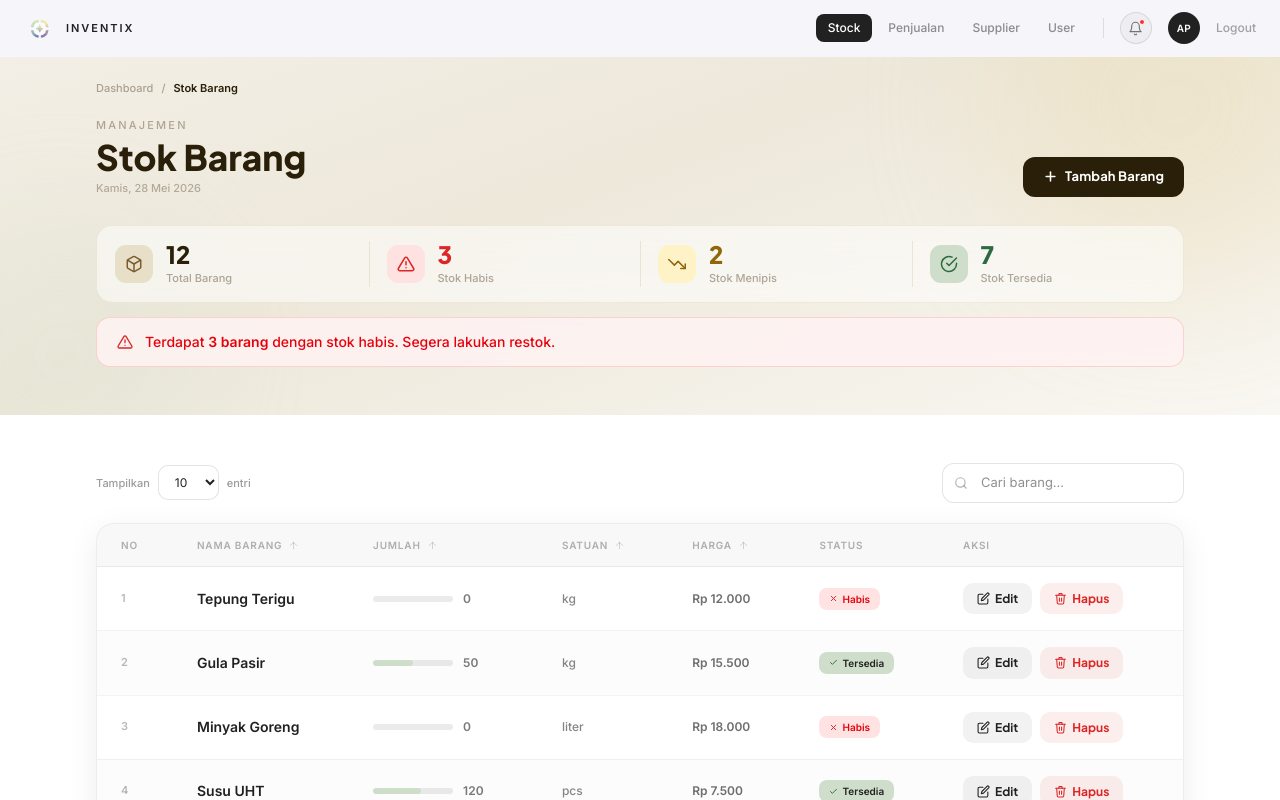
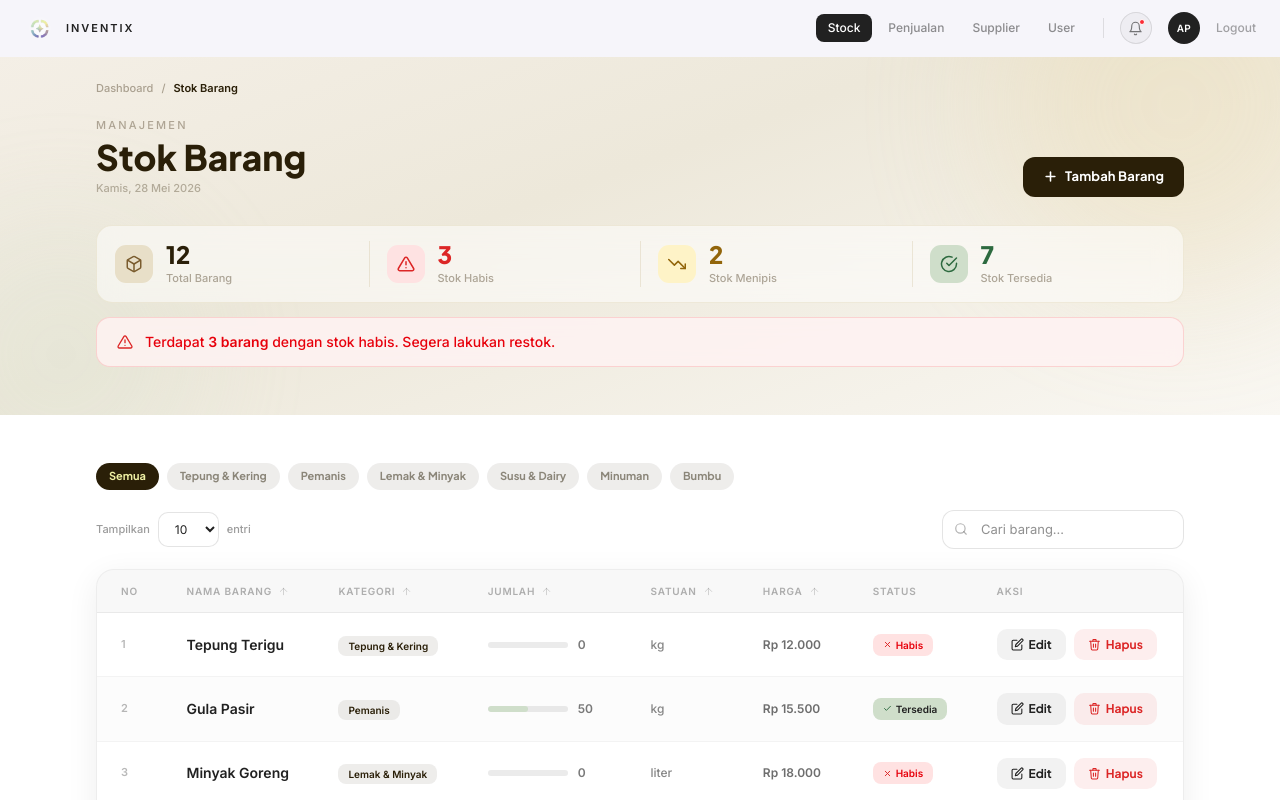
Before and after one commit to kathleenklavinka/inventix-fe, a Next.js app: page /stock in a window 1280 px wide. Shown: the top 800 px of the page. Built offline with nearby package versions, Linux system fonts and the light colour scheme.

Commit message:
updated stock page

```diff
--- a/app/stock/page.tsx
+++ b/app/stock/page.tsx
@@ -9,18 +9,18 @@ const user = { nama: "Andi Pratama", role: "Admin", initials: "AP" };
 const isAdmin = true;
 
 const stokData = [
-  { id: 1, nama: "Tepung Terigu",   jumlah: 0,   satuan: "kg",    harga: 12000,  max: 100 },
-  { id: 2, nama: "Gula Pasir",      jumlah: 50,  satuan: "kg",    harga: 15500,  max: 100 },
-  { id: 3, nama: "Minyak Goreng",   jumlah: 0,   satuan: "liter", harga: 18000,  max: 80  },
-  { id: 4, nama: "Susu UHT",        jumlah: 120, satuan: "pcs",   harga: 7500,   max: 200 },
-  { id: 5, nama: "Kopi Arabika",    jumlah: 30,  satuan: "kg",    harga: 85000,  max: 60  },
-  { id: 6, nama: "Teh Hijau",       jumlah: 15,  satuan: "pcs",   harga: 22000,  max: 50  },
-  { id: 7, nama: "Beras Premium",   jumlah: 200, satuan: "kg",    harga: 14000,  max: 300 },
-  { id: 8, nama: "Garam Halus",     jumlah: 8,   satuan: "kg",    harga: 5000,   max: 40  },
-  { id: 9, nama: "Mentega",         jumlah: 0,   satuan: "pcs",   harga: 32000,  max: 60  },
-  { id: 10, nama: "Coklat Bubuk",   jumlah: 22,  satuan: "kg",    harga: 45000,  max: 50  },
-  { id: 11, nama: "Vanilla Essence",jumlah: 40,  satuan: "botol", harga: 28000,  max: 80  },
-  { id: 12, nama: "Baking Powder",  jumlah: 5,   satuan: "pcs",   harga: 12500,  max: 30  },
+  { id: 1,  nama: "Tepung Terigu",    jumlah: 0,   satuan: "kg",    harga: 12000, max: 100, kategori: "Tepung & Kering" },
+  { id: 2,  nama: "Gula Pasir",       jumlah: 50,  satuan: "kg",    harga: 15500, max: 100, kategori: "Pemanis" },
+  { id: 3,  nama: "Minyak Goreng",    jumlah: 0,   satuan: "liter", harga: 18000, max: 80,  kategori: "Lemak & Minyak" },
+  { id: 4,  nama: "Susu UHT",         jumlah: 120, satuan: "pcs",   harga: 7500,  max: 200, kategori: "Susu & Dairy" },
+  { id: 5,  nama: "Kopi Arabika",     jumlah: 30,  satuan: "kg",    harga: 85000, max: 60,  kategori: "Minuman" },
+  { id: 6,  nama: "Teh Hijau",        jumlah: 15,  satuan: "pcs",   harga: 22000, max: 50,  kategori: "Minuman" },
+  { id: 7,  nama: "Beras Premium",    jumlah: 200, satuan: "kg",    harga: 14000, max: 300, kategori: "Tepung & Kering" },
+  { id: 8,  nama: "Garam Halus",      jumlah: 8,   satuan: "kg",    harga: 5000,  max: 40,  kategori: "Bumbu" },
+  { id: 9,  nama: "Mentega",          jumlah: 0,   satuan: "pcs",   harga: 32000, max: 60,  kategori: "Lemak & Minyak" },
+  { id: 10, nama: "Coklat Bubuk",     jumlah: 22,  satuan: "kg",    harga: 45000, max: 50,  kategori: "Pemanis" },
+  { id: 11, nama: "Vanilla Essence",  jumlah: 40,  satuan: "botol", harga: 28000, max: 80,  kategori: "Bumbu" },
+  { id: 12, nama: "Baking Powder",    jumlah: 5,   satuan: "pcs",   harga: 12500, max: 30,  kategori: "Tepung & Kering" },
 ];
 
 const SHOW_OPTIONS = [5, 10, 25, 50];
@@ -154,8 +154,10 @@ export default function StockPage() {
   const [data, setData] = useState(stokData);
   const [deleteModal, setDeleteModal] = useState<typeof stokData[0] | null>(null);
   const [toast, setToast] = useState<{ msg: string; type: "success" | "error" } | null>(null);
+  const [filterKategori, setFilterKategori] = useState("Semua");
 
   const adaStokHabis = data.some((d) => d.jumlah === 0);
+  const kategoriList = ["Semua", ...Array.from(new Set(data.map(d => d.kategori)))];
 
   useEffect(() => {
     const update = () => {
@@ -170,10 +172,13 @@ export default function StockPage() {
     if (toast) { const t = setTimeout(() => setToast(null), 3000); return () => clearTimeout(t); }
   }, [toast]);
 
-  const filtered = data.filter((d) =>
-    d.nama.toLowerCase().includes(search.toLowerCase()) ||
-    d.satuan.toLowerCase().includes(search.toLowerCase())
-  );
+  const filtered = data.filter((d) => {
+    const matchSearch =
+      d.nama.toLowerCase().includes(search.toLowerCase()) ||
+      d.satuan.toLowerCase().includes(search.toLowerCase());
+    const matchKat = filterKategori === "Semua" || d.kategori === filterKategori;
+    return matchSearch && matchKat;
+  });
 
   const sorted = [...filtered].sort((a, b) => {
     if (!sortCol) return 0;
@@ -326,6 +331,15 @@ export default function StockPage() {
         .progress-bar { transition:width 1.2s cubic-bezier(.22,1,.36,1); }
         .sort-th { cursor:pointer; user-select:none; }
         .sort-th:hover { color:#212121 !important; }
+
+        .kat-pill {
+          padding:5px 13px; border-radius:999px; font-size:11px; font-weight:600;
+          cursor:pointer; border:none; transition:all .18s;
+          font-family:'Plus Jakarta Sans',sans-serif;
+        }
+        .kat-pill.on { background:#2a1f08; color:#EFF0A3; }
+        .kat-pill.off { background:rgba(42,31,8,0.08); color:rgba(42,31,8,0.50); }
+        .kat-pill.off:hover { background:rgba(42,31,8,0.15); color:#2a1f08; }
       `}</style>
 
       <div className={`min-h-screen text-[#212121] font-['Inter'] relative overflow-x-hidden transition-opacity duration-500 ${mounted ? "opacity-100" : "opacity-0"}`}
@@ -435,6 +449,20 @@ export default function StockPage() {
           {/* ── TABLE SECTION ── */}
           <section className="w-full py-10 sm:py-12" style={{ background: "#FFFFFF" }}>
             <Inner>
+
+              {/* ── FILTER PILLS ── */}
+              <div className="anim-fade-up d100 flex items-center gap-2 flex-wrap mb-5">
+                {kategoriList.map(k => (
+                  <button
+                    key={k}
+                    className={`kat-pill ${filterKategori === k ? "on" : "off"}`}
+                    onClick={() => { setFilterKategori(k); setPage(1); }}
+                  >
+                    {k}
+                  </button>
+                ))}
+              </div>
+
               {/* Controls */}
               <div className="anim-fade-up d200 flex flex-col sm:flex-row sm:items-center justify-between gap-3 mb-5">
                 <div className="flex items-center gap-2 flex-wrap">
@@ -466,6 +494,7 @@ export default function StockPage() {
                         {[
                           { label:"No",          col:null },
                           { label:"Nama Barang", col:"nama" },
+                          { label:"Kategori",    col:"kategori" },
                           { label:"Jumlah",      col:"jumlah" },
                           { label:"Satuan",      col:"satuan" },
                           { label:"Harga",       col:"harga" },
@@ -485,7 +514,7 @@ export default function StockPage() {
                     </thead>
                     <tbody>
                       {paginated.length === 0 ? (
-                        <tr><td colSpan={isAdmin ? 7 : 6} className="px-6 py-12 text-center text-sm" style={{ color:"rgba(33,33,33,0.35)" }}>
+                        <tr><td colSpan={isAdmin ? 8 : 7} className="px-6 py-12 text-center text-sm" style={{ color:"rgba(33,33,33,0.35)" }}>
                           Tidak ada barang ditemukan.
                         </td></tr>
                       ) : paginated.map((item, i) => (
@@ -495,6 +524,12 @@ export default function StockPage() {
                             {(page - 1) * showCount + i + 1}
                           </td>
                           <td className="px-6 py-4 font-semibold text-[#212121] text-xs sm:text-sm">{item.nama}</td>
+                          <td className="px-6 py-4">
+                            <span className="text-[10px] font-bold px-2.5 py-1 rounded-lg"
+                              style={{ background: "rgba(42,31,8,0.08)", color: "#2a1f08" }}>
+                              {item.kategori}
+                            </span>
+                          </td>
                           <td className="px-6 py-4">
                             <div className="flex items-center gap-2.5">
                               <div className="w-20 h-1.5 rounded-full overflow-hidden" style={{ background:"rgba(33,33,33,0.09)" }}>
@@ -536,7 +571,13 @@ export default function StockPage() {
                       <div className="flex items-start justify-between gap-2 mb-2">
                         <div>
                           <p className="font-semibold text-sm text-[#212121]">{item.nama}</p>
-                          <p className="text-[11px] mt-0.5 font-medium" style={{ color:"rgba(33,33,33,0.45)" }}>{item.satuan} · {fmt(item.harga)}</p>
+                          <div className="flex items-center gap-2 mt-0.5">
+                            <span className="text-[10px] font-bold px-2 py-0.5 rounded-md"
+                              style={{ background: "rgba(42,31,8,0.08)", color: "#2a1f08" }}>
+                              {item.kategori}
+                            </span>
+                            <p className="text-[11px] font-medium" style={{ color:"rgba(33,33,33,0.45)" }}>{item.satuan} · {fmt(item.harga)}</p>
+                          </div>
                         </div>
                         <StatusBadge jumlah={item.jumlah} max={item.max} />
                       </div>
```
